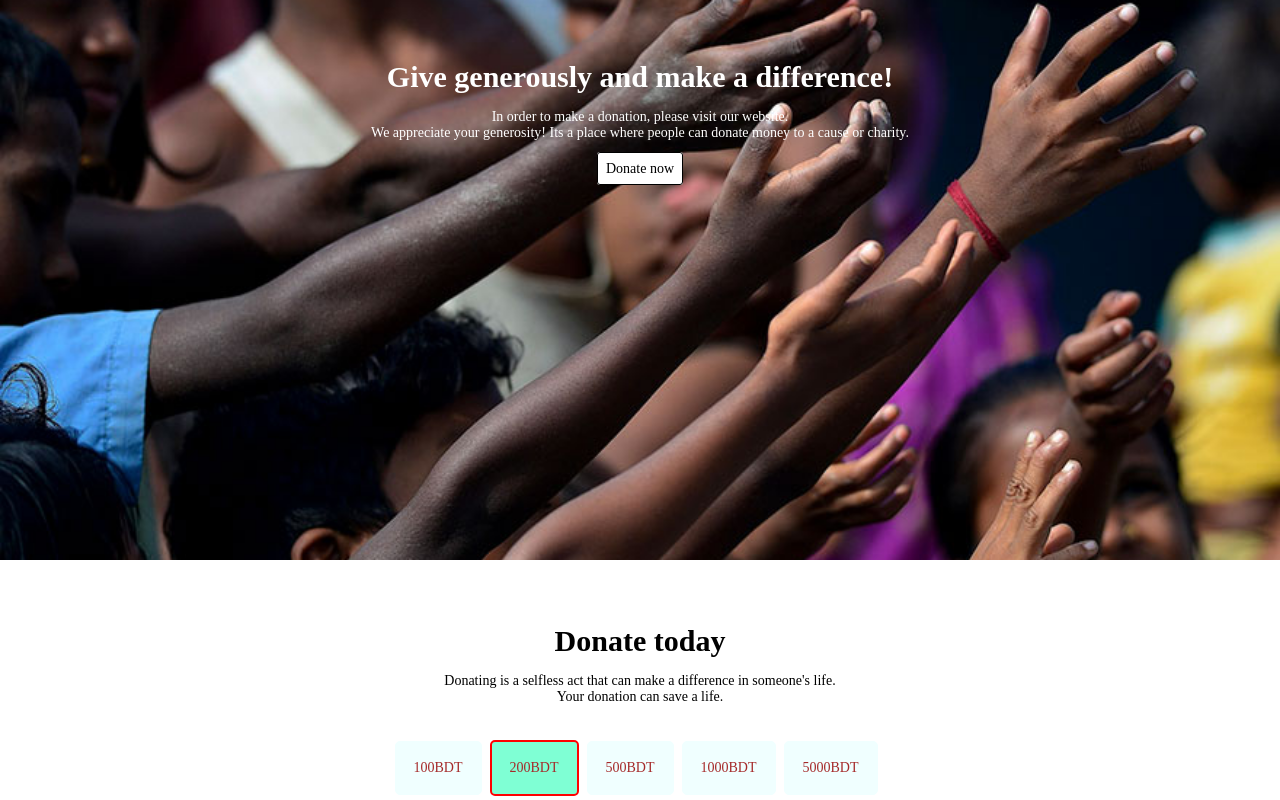
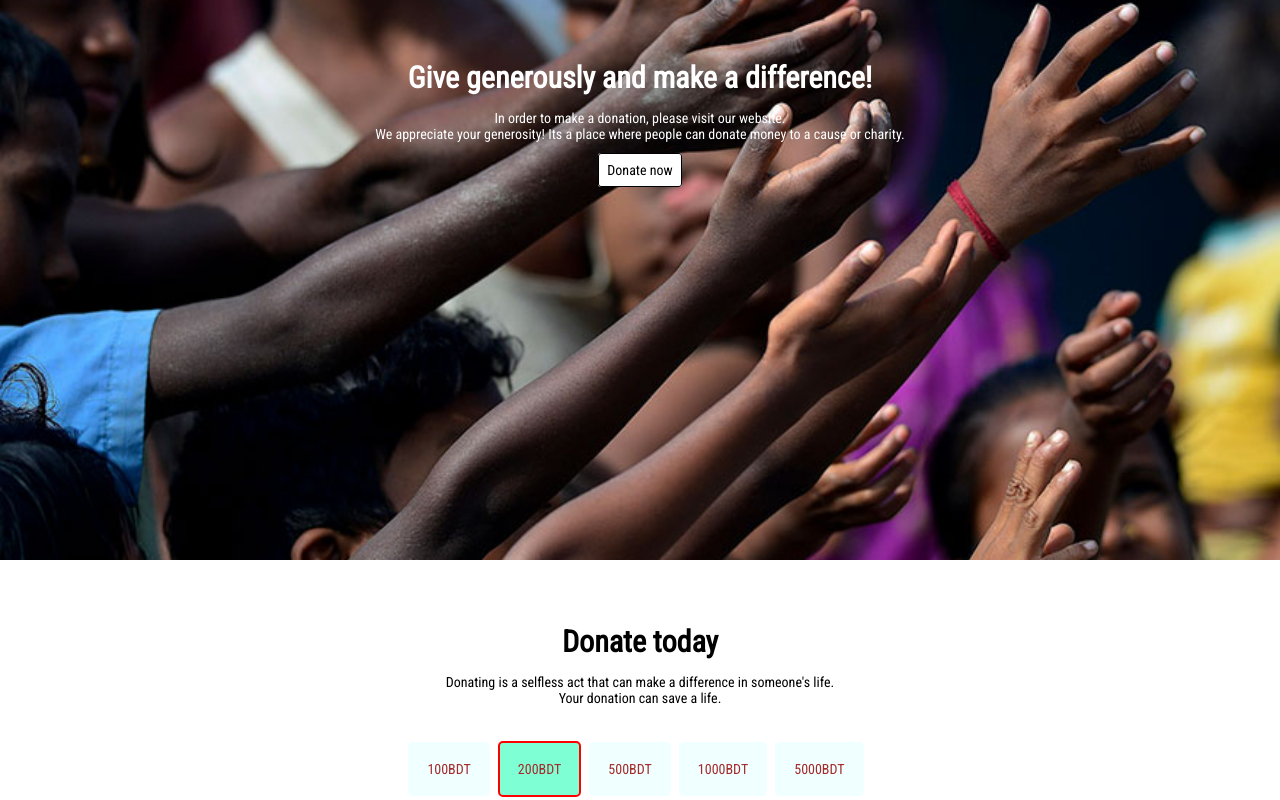
Before and after one commit to meher09/first-assignment, a plain HTML site: page index.html in a window 1280 px wide. Shown: the top 800 px of the page. Drawn offline with Linux system fonts and the light colour scheme.

Commit message:
updated google font

```diff
--- a/index.html
+++ b/index.html
@@ -5,6 +5,10 @@
     <meta charset="UTF-8">
     <meta http-equiv="X-UA-Compatible" content="IE=edge">
     <meta name="viewport" content="width=device-width, initial-scale=1.0">
+    <link rel="preconnect" href="https://fonts.googleapis.com">
+    <link rel="preconnect" href="https://fonts.gstatic.com" crossorigin>
+    <link href="https://fonts.googleapis.com/css2?family=Roboto+Condensed&display=swap" rel="stylesheet">
+
     <link rel="stylesheet" href="style.css">
     <title>Donation website</title>
 </head>
--- a/style.css
+++ b/style.css
@@ -5,6 +5,7 @@
 
 body {
     font-size: 14px;
+    font-family: 'Roboto Condensed', sans-serif;
 }
 
 h1 {
```
